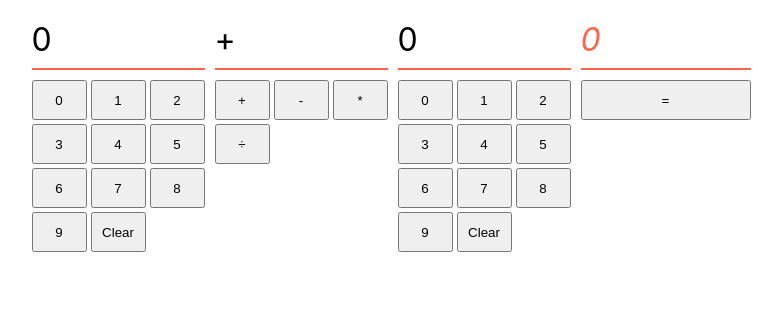
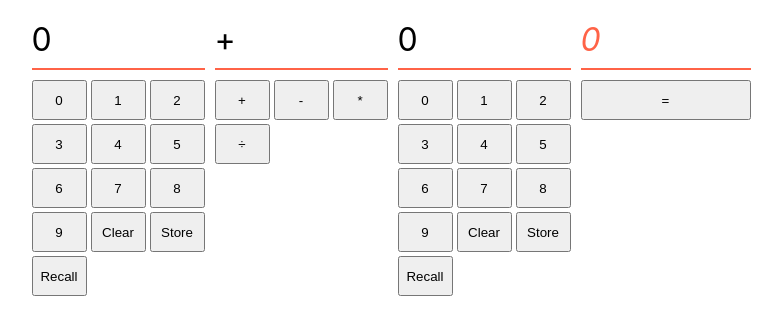
Before and after one commit to boolean-uk/react-state-calculator, a React (Vite) app: page / in a window 1280 px wide. Shown: the top 334 px of the page, without its empty margins (249-1031 px from the left). Built offline with nearby package versions, Linux system fonts and the light colour scheme.

Commit message:
Implement store and recall for number panels

```diff
--- a/src/components/CalculatorPanelNumbers.jsx
+++ b/src/components/CalculatorPanelNumbers.jsx
@@ -1,7 +1,10 @@
+import { useState } from "react";
 import CalculatorButton from "./CalculatorButton";
 
 export default function CalculatorPanelNumbers({ value, setValue }) {
+  const [stored, setStored] = useState(0);
   const buttons = [];
+
   for (let i = 0; i <= 9; i++) {
     buttons.push(
       <CalculatorButton setValue={setValue} value={value}>
@@ -9,12 +12,16 @@ export default function CalculatorPanelNumbers({ value, setValue }) {
       </CalculatorButton>
     );
   }
-  buttons.push(<button onClick={() => setValue(0)}>Clear</button>);
 
   return (
     <div className="panel">
       <p>{value}</p>
-      <div className="numbers">{buttons}</div>
+      <div className="numbers">
+        {buttons}
+        <button onClick={() => setValue(0)}>Clear</button>
+        <button onClick={() => setStored(value)}>Store</button>
+        <button onClick={() => setValue(stored)}>Recall</button>
+      </div>
     </div>
   );
 }
```
